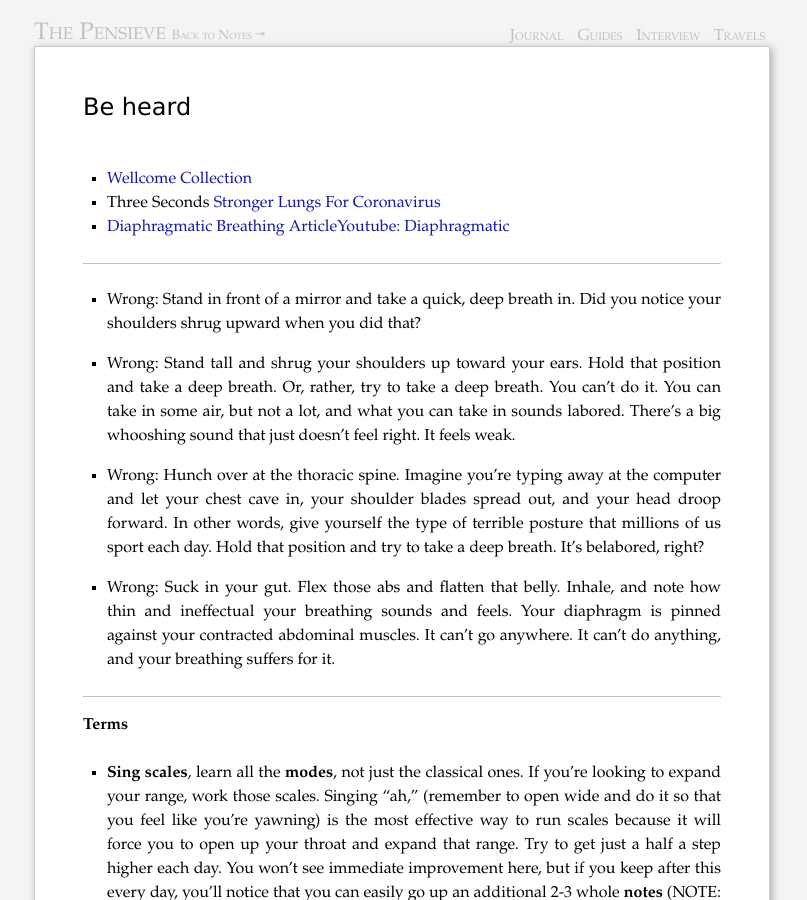
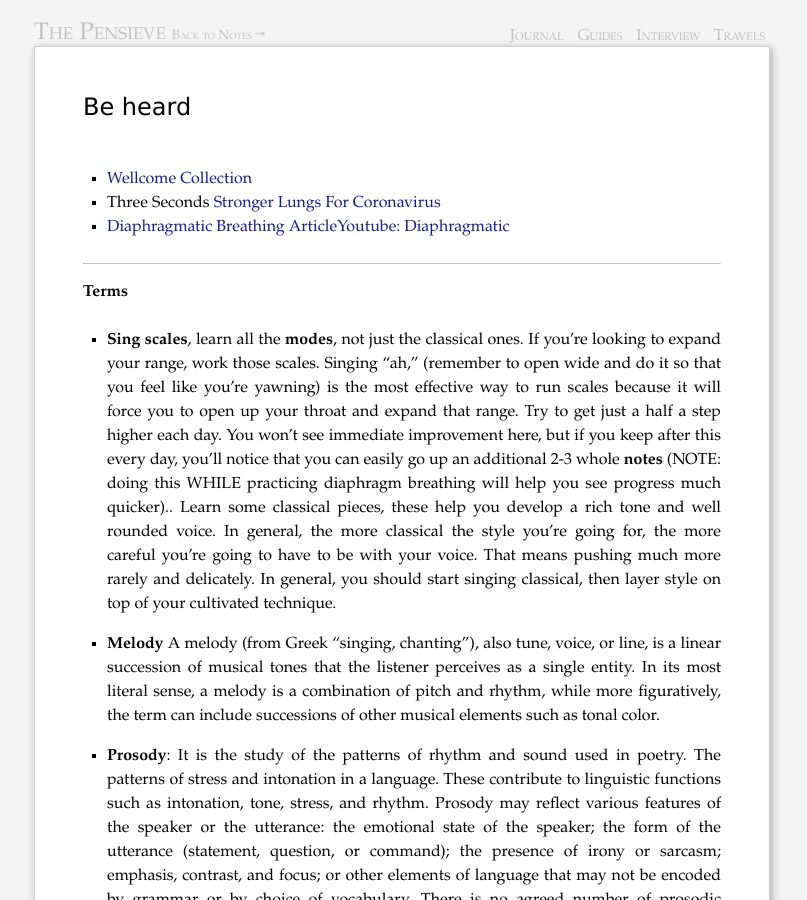
Before and after one commit to piyushahuja/piyushahuja.github.io, a Jekyll site: the page built from _posts/guides/2019-03-11-voice.md, in a window 1280 px wide and 900 px high. Shown: the whole window, without its empty margins (238-1045 px from the left). Built offline with Jekyll 4.4.1, drawn with Linux system fonts in a browser that asks for light colours; comment, search, counter and statistics services are not loaded.

Commit message:
auto deployed

```diff
--- a/_posts/guides/2019-03-11-voice.md
+++ b/_posts/guides/2019-03-11-voice.md
@@ -16,16 +16,6 @@ permalink: /voice
 
 ----
 
-- Wrong: Stand in front of a mirror and take a quick, deep breath in. Did you notice your shoulders shrug upward when you did that?
-
-- Wrong: Stand tall and shrug your shoulders up toward your ears. Hold that position and take a deep breath. Or, rather, try to take a deep breath. You can’t do it. You can take in some air, but not a lot, and what you can take in sounds labored. There’s a big whooshing sound that just doesn’t feel right. It feels weak.
-
-- Wrong: Hunch over at the thoracic spine. Imagine you’re typing away at the computer and let your chest cave in, your shoulder blades spread out, and your head droop forward. In other words, give yourself the type of terrible posture that millions of us sport each day. Hold that position and try to take a deep breath. It’s belabored, right?
-
-- Wrong: Suck in your gut. Flex those abs and flatten that belly. Inhale, and note how thin and ineffectual your breathing sounds and feels. Your diaphragm is pinned against your contracted abdominal muscles. It can’t go anywhere. It can’t do anything, and your breathing suffers for it.
-
-
------
 
 
 **Terms**
```
